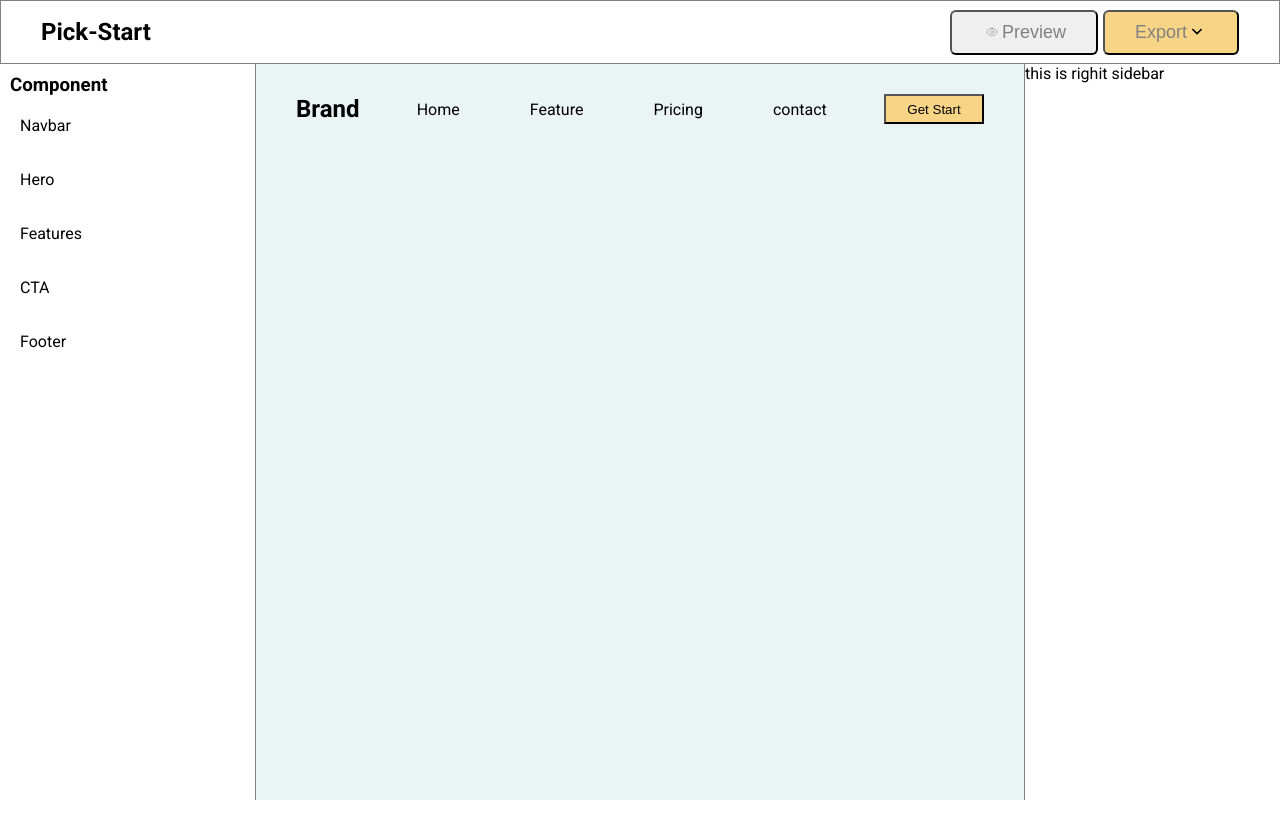
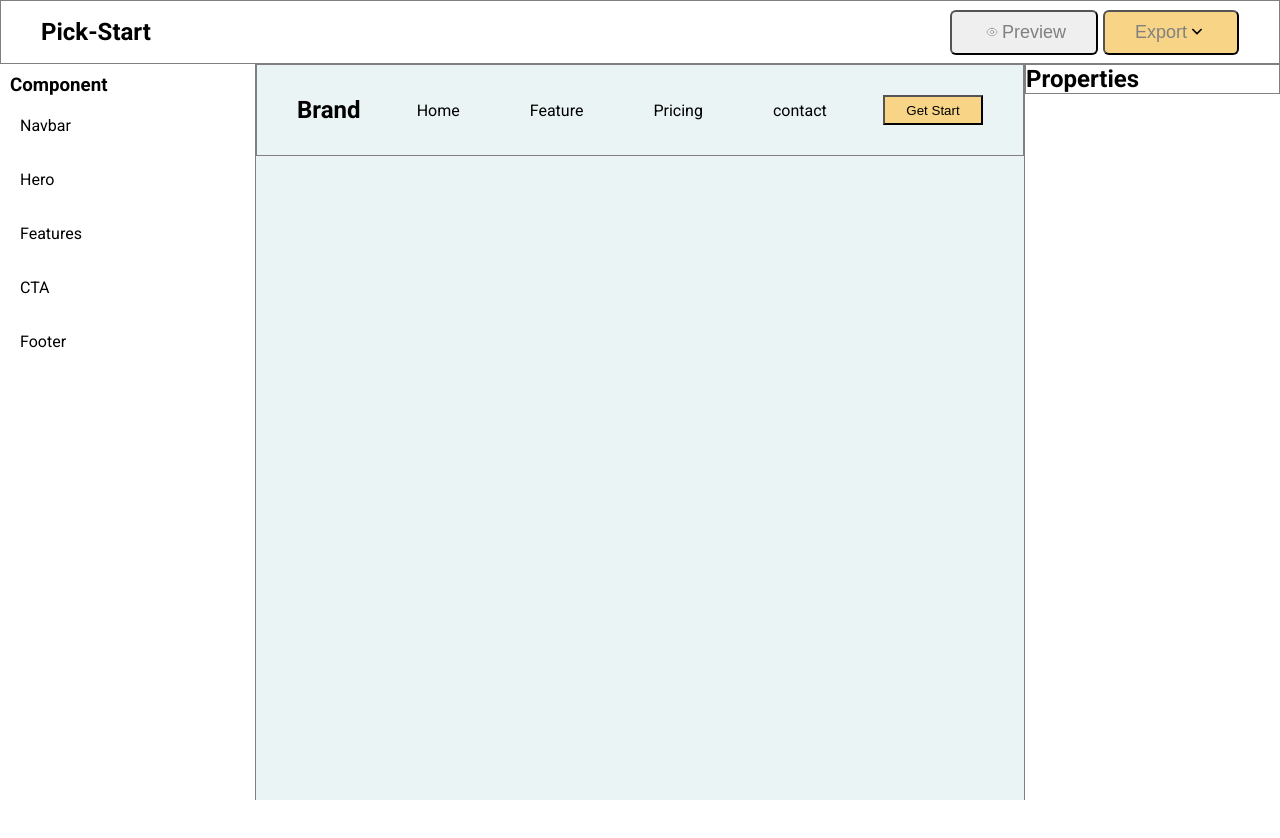
Before and after one commit to pratikadhikari2062/Pick-Start, a React (Vite) app: page / in a window 1280 px wide. Shown: the top 838 px of the page. Built offline with nearby package versions, Linux system fonts and the light colour scheme.

Commit message:
right sidebar ui build

```diff
--- a/src/components/layout/sidebar/RightSidebar.styles.ts
+++ b/src/components/layout/sidebar/RightSidebar.styles.ts
@@ -7,3 +7,6 @@ export const Rightsidebar = styled.div`
   top:64px;
   border-left: 1px solid var(--border-color);
 `;
+export const HeadingTwo = styled.h2`
+border: 1px solid var(--border-color);
+`;
--- a/src/components/layout/sidebar/RightSidebar.tsx
+++ b/src/components/layout/sidebar/RightSidebar.tsx
@@ -1,10 +1,10 @@
-import { Rightsidebar } from "./RightSidebar.styles";
+import { Rightsidebar, HeadingTwo } from "./RightSidebar.styles";
 
 const RightSidebar: React.FC = () => {
     return (
-            <Rightsidebar>
-                this is righit sidebar
-            </Rightsidebar>
+      <Rightsidebar>
+        <HeadingTwo>Properties</HeadingTwo>
+      </Rightsidebar>
     );
 };
 export default RightSidebar;
--- a/src/routes/index.tsx
+++ b/src/routes/index.tsx
@@ -6,6 +6,7 @@ export const NavContaine = styled.nav`
   justify-content: space-between;
   align-items: center;
   padding: 30px 40px;
+  border: 1px solid var(--border-color);
 `;
 
 export const HeadingTwo = styled.h2`
```
